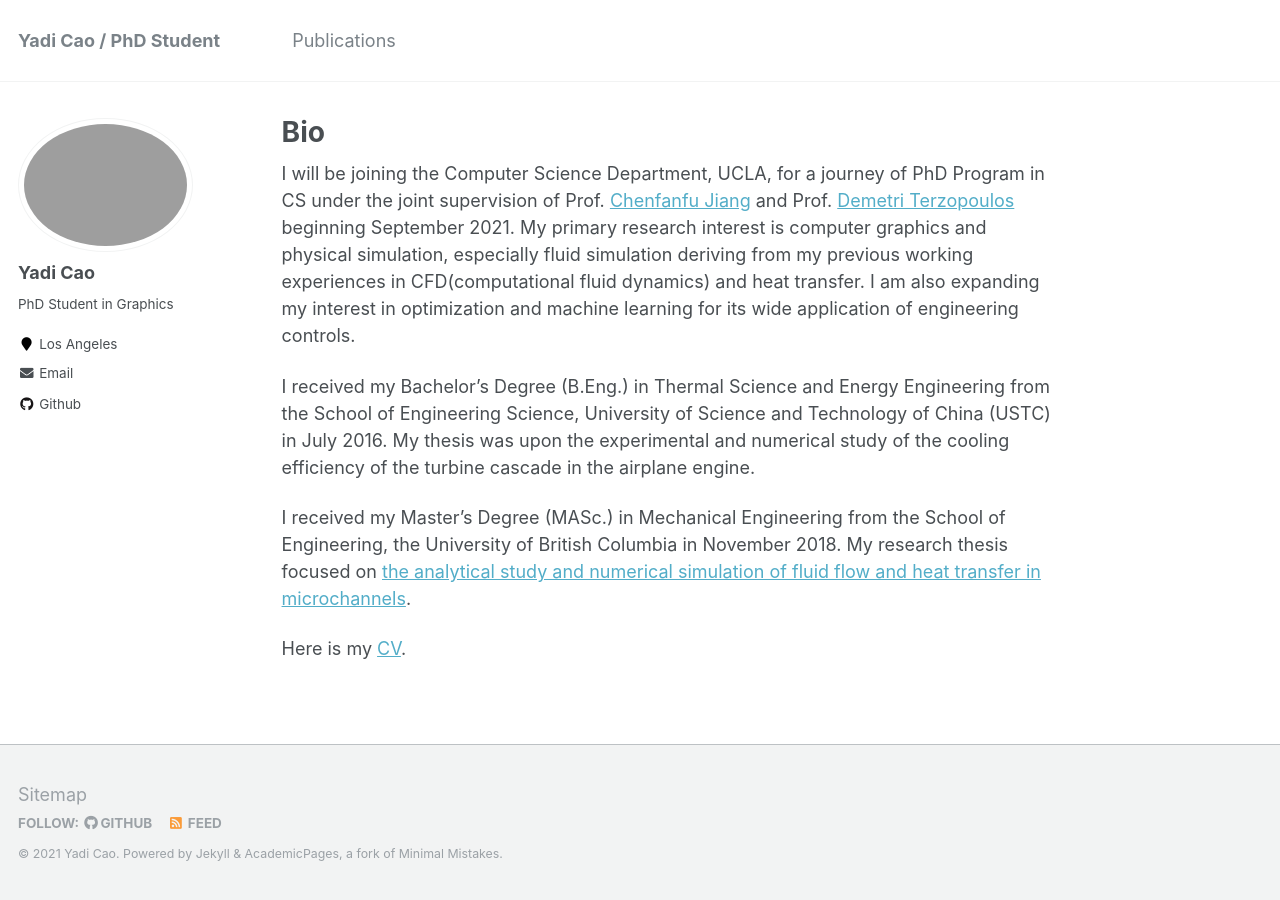
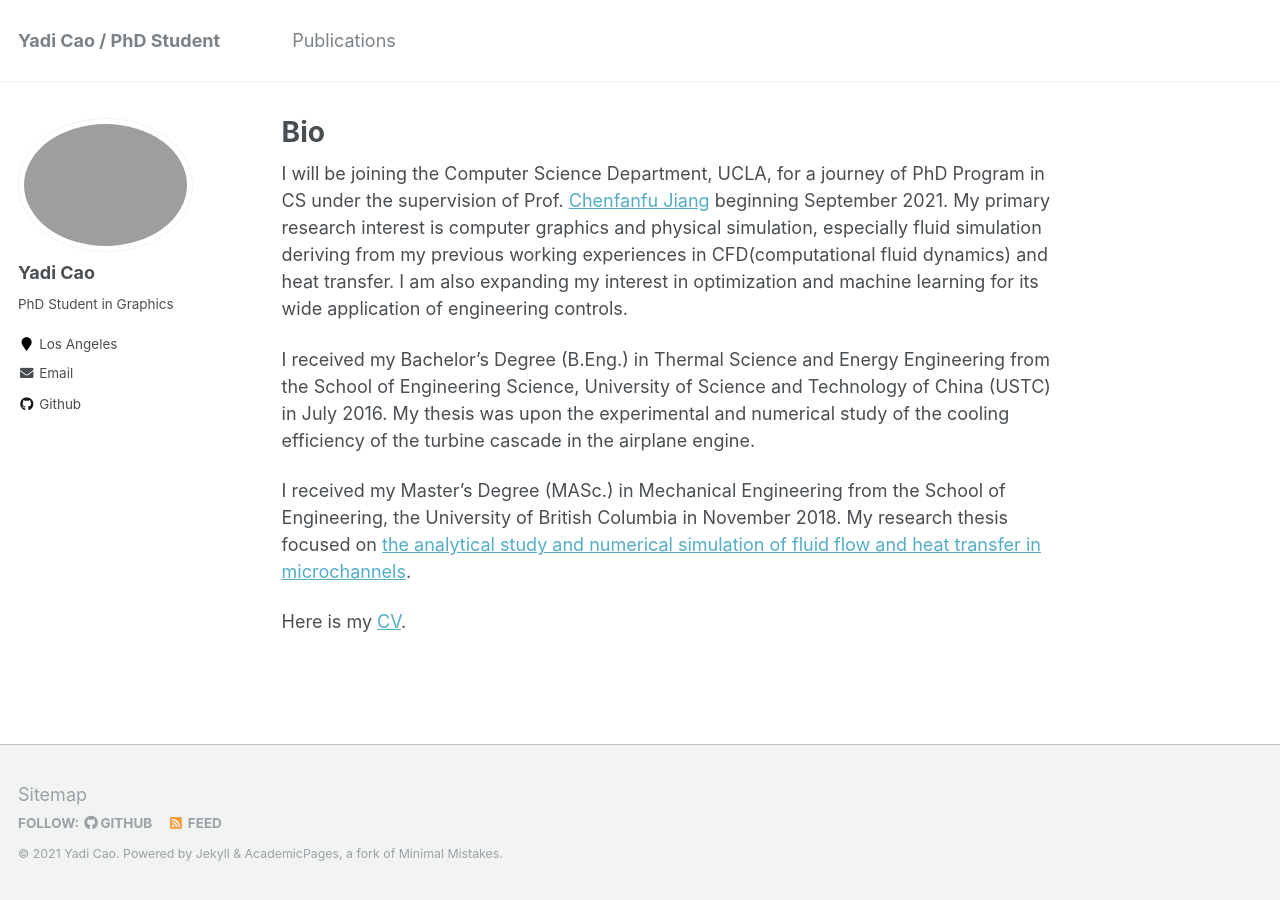
Before and after one commit to Eydcao/Eydcao.github.io, a Jekyll site: the page built from _pages/about.md, in a window 1280 px wide. Built offline with Jekyll 4.4.1, drawn with Linux system fonts in a browser that asks for light colours.

Commit message:
small adjust

```diff
--- a/_pages/about.md
+++ b/_pages/about.md
@@ -7,7 +7,7 @@ redirect_from:
   - /about/
   - /about.html
 ---
-I will be joining the Computer Science Department, UCLA, for a journey of PhD Program in CS under the joint supervision of Prof. [Chenfanfu Jiang](https://www.seas.upenn.edu/~cffjiang/) and Prof. [Demetri Terzopoulos](http://web.cs.ucla.edu/~dt/) beginning September 2021. My primary research interest is computer graphics and physical simulation, especially fluid simulation deriving from my previous working experiences in CFD(computational fluid dynamics) and heat transfer. I am also expanding my interest in optimization and machine learning for its wide application of engineering controls.
+I will be joining the Computer Science Department, UCLA, for a journey of PhD Program in CS under the supervision of Prof. [Chenfanfu Jiang](https://www.seas.upenn.edu/~cffjiang/) beginning September 2021. My primary research interest is computer graphics and physical simulation, especially fluid simulation deriving from my previous working experiences in CFD(computational fluid dynamics) and heat transfer. I am also expanding my interest in optimization and machine learning for its wide application of engineering controls.
 
 I received my Bachelor's Degree (B.Eng.) in Thermal Science and Energy Engineering from the School of Engineering Science, University of Science and Technology of China (USTC) in July 2016. My thesis was upon the experimental and numerical study of the cooling efficiency of the turbine cascade in the airplane engine.
 
```
Also changed, not shown: _pages/publications.md (+2 -2 lines).
